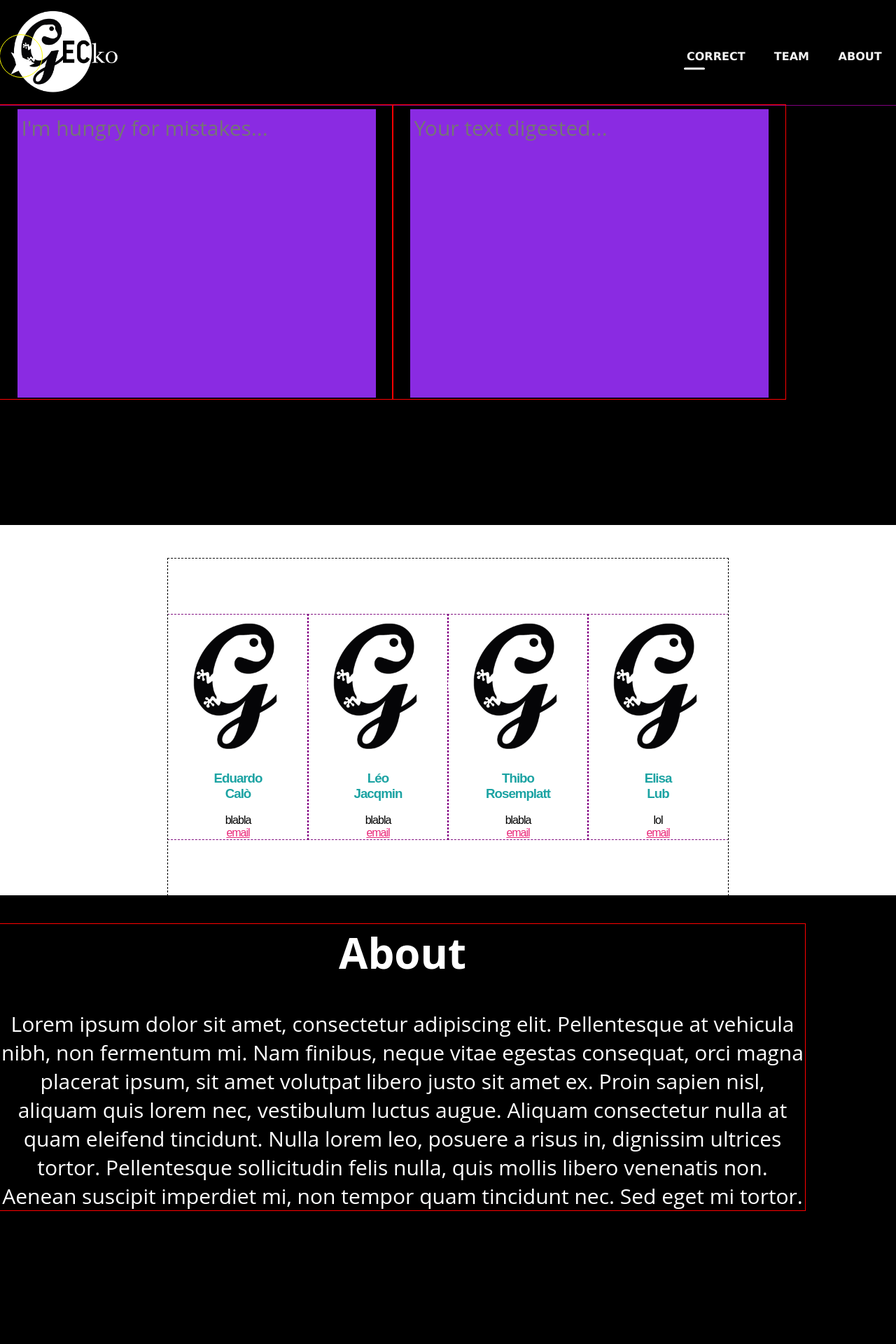
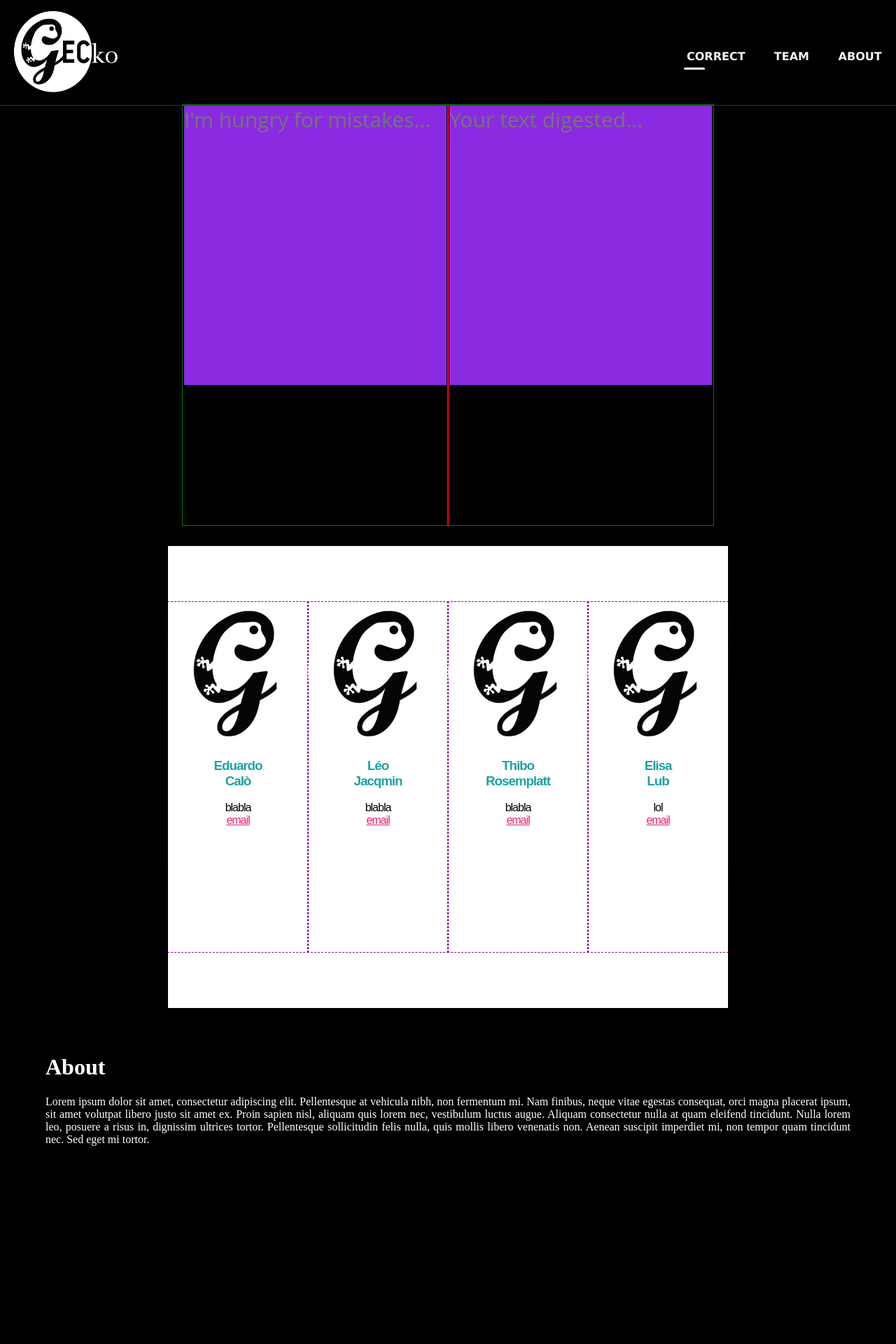
Before and after one commit to jacqle/GECko, a Flask app: page / in a window 1280 px wide. Shown: the whole page at 70% size. After the commit the page ends 1637 px from the top, so only its background shows below. Run offline with Flask 2, Linux system fonts and the light colour scheme.

Commit message:
fixed layout  (still not good)

```diff
--- a/code/webapp/static/css/style.css
+++ b/code/webapp/static/css/style.css
@@ -229,41 +209,11 @@ header {
 /* ::::::::::: MAIN :::::::::::::::::::::::::::::::::::::::::::::::::::::::: */
 /* ::::::::::::::::::::::::::::::::::::::::::::::::::::::::::::::::::::::::: */
 
-.containers-area {
-    /* outline: 1px solid purple; */
-    /* width: 1150px ; */
-    margin: auto;
-    /* display: flex; */
-}
 
-.container {
+.text-box {
     outline: 1px solid red;
-    position: relative;
     font-family: 'Open Sans', sans-serif;
     font-size: 30px;
-    /* padding-top: 20px;
-    padding-bottom: 25px;
-    -webkit-border-radius: .5em;
-    border-radius: .5em;
-    width: 200px */
-}
-
-.container-left {
-    float: left;
-    /* width: 535px; */
-    height: 420px;
-}
-
-.container-right {
-    float: left;
-    /* width: 500px; */
-    height: 420px;
-}
-
-.container-center {
-    float: left;
-    /* width: 40px; */
-    height: 420px;
 }
 
 .container-about {
@@ -272,25 +222,37 @@ header {
     color: white;
 }
 
-.main-container {
+.textboxes-container {
     min-height: 600px;
-
-    /* outline: 1px solid green */
+    /* width: 800px; */
+    margin: auto;
+    outline: 1px solid green;
+    display:inline-flex;
 }
 
-.main-container-w {
+/* .textboxes-container > .textbox{
+
+} */
+
+.team-container {
     min-height: 500px;
     background-color: white;
 
     /* outline: 1px solid green */
 }
 
-#text-box {
+fieldset.inputs{
+    padding: 0;
+    border: 0;
+}
+
+
+#text-box-input, #text-box-output {
     background:blueviolet;
-    padding: 6px;
-    margin-top: -5px;
-    margin-bottom: -15px;
-    width: 500px;
+    /* padding: 6px; */
+    /* margin-top: -5px; */
+    /* margin-bottom: -15px; */
+    /* width: 500px; */
     height: 400px;
     font-family: 'Open Sans', sans-serif;
     color: whitesmoke;
@@ -303,6 +265,7 @@ header {
     -webkit-box-shadow: 0 1px 1px #82aee8 inset;
     box-shadow: 0 0px 0px #82aee8 inset;
     resize: none;
+    padding: 0;
 }
 
 #text-box:focus {
@@ -412,12 +339,11 @@ h1.team-h1 {
 
   .team-container {
     max-width: 1000px;
-    margin: auto;
+    margin: 30px auto;
     /* border-top: 1px #e9e9e9 solid;
     border-bottom: 1px #e9e9e9 solid; */
     padding-top: 5em;
     padding-bottom: 5em;
-    margin-top: 3em;
     position: relative;
     display: inline-flex;
     outline: 1px dashed black;
@@ -502,16 +428,6 @@ h1.team-h1 {
 /* ::::::::::: MISCELLANEOUS ::::::::::::::::::::::::::::::::::::::::::::::: */
 /* ::::::::::::::::::::::::::::::::::::::::::::::::::::::::::::::::::::::::: */
 
-#post-container {
-    background: #CCC;
-    text-align: left;
-    margin-left: 10px;
-    margin-right: 10px;
-    width: auto;
-    height: auto;
-    border-radius: 10px;
-    box-shadow: 0 1px 1px rgba(0, 0, 0, .4) inset, 0 1px 0 rgba(255, 255, 255, .2);
-}
 
 .posted {
     margin-top: 30px;
@@ -549,3 +465,10 @@ h1.team-h1 {
     margin-left: 1em;
     font-size: .6em;
 }
+
+
+.container-about {
+    padding: 15px;
+    margin: auto;
+    text-align: justify;
+}
--- a/code/webapp/templates/base.html
+++ b/code/webapp/templates/base.html
@@ -1,12 +1,13 @@
 <!DOCTYPE html>
 <html>
+
 <head>
     <meta charset="utf-8">
     <meta http-equiv="X-UA-Compatible" content="IE=edge">
     <title>GECko - Gobbles up your mistakes</title>
     <meta name="description" content="">
     <meta name="viewport" content="width=device-width, initial-scale=1">
-        <link rel= "stylesheet" type= "text/css" href="{{ url_for('static', filename='css/style.css') }}">
+    <link rel="stylesheet" type="text/css" href="{{ url_for('static', filename='css/style.css') }}">
 
     <!--favicon-->
     <link rel="apple-touch-icon" sizes="57x57" href="../static/favicon/apple-icon-57x57.png">
@@ -18,7 +19,7 @@
     <link rel="apple-touch-icon" sizes="144x144" href="../static/favicon/apple-icon-144x144.png">
     <link rel="apple-touch-icon" sizes="152x152" href="../static/favicon/apple-icon-152x152.png">
     <link rel="apple-touch-icon" sizes="180x180" href="../static/favicon/apple-icon-180x180.png">
-        <link rel="icon" type="image/png" sizes="192x192"  href="../static/favicon/android-icon-192x192.png">
+    <link rel="icon" type="image/png" sizes="192x192" href="../static/favicon/android-icon-192x192.png">
     <link rel="icon" type="image/png" sizes="32x32" href="../static/favicon/favicon-32x32.png">
     <link rel="icon" type="image/png" sizes="96x96" href="../static/favicon/favicon-96x96.png">
     <link rel="icon" type="image/png" sizes="16x16" href="../static/favicon/favicon-16x16.png">
@@ -33,7 +34,7 @@
     <!--header-->
     <header id="myHeader">
         <div class="header_title">
-                <img id= "myLogo" src="../static/img/GECko_logo_recatangular.jpg" alt="GECko Logo" class="logo_header"/>
+            <img id="myLogo" src="../static/img/GECko_logo_recatangular.jpg" alt="GECko Logo" class="logo_header" />
         </div>
 
         <nav>
@@ -50,69 +51,35 @@
             </div> -->
 
     </header>
-        <!--header-->
-
-        <!--javascript-->
-        <!-- <script>
-         window.onscroll = function() {scrollFunction()};
-
-            var header = document.getElementById("myHeader");
-            var sticky = header.offsetTop;
-            var logo = document.getElementById("myLogo")
-
-            function scrollFunction() {
-              if (window.pageYOffset > sticky) {
-                header.classList.add("sticky");
-                header.style.height = "50px";
-                logo.style.height = "26px"
-                logo.style.width = "34px"
-
-              } else {
-                header.classList.remove("sticky");
-                header.style.height = "150px";
-                logo.style.height = "130px"
-                logo.style.width = "170px"
-              }
-            }
-        </script> -->
-        <!--javascript-->
 
     <!--corrector-->
-        <div class="main-container">
-            <div class="containers-area">
-
-                <div class="container-left container">
+    <div class="textboxes-container">
+        <div class="text-box input-text-box">
             <fieldset class="inputs">
-                        <textarea type="text" name="post" id="text-box" placeholder="I'm hungry for mistakes..."></textarea>
+                <textarea type="text" name="post" id="text-box-input" placeholder="I'm hungry for mistakes..."></textarea>
             </fieldset>
-                    <div id="post-container">
+        </div>
+        <div class="text-box output-text-box">
+            <fieldset class="inputs">
+                <textarea disabled type="text" name="post" id="text-box-output" placeholder="Your text digested..."></textarea>
+            </fieldset>
         </div>
     </div>
 
-                <div class="arrow-button">
+    <!-- <div class="arrow-button">
             ➤
-                </div>
+    </div> -->
 
-                <div class="container-right container">
-                    <fieldset class="inputs">
-                        <textarea disabled type="text" name="post" id="text-box" placeholder="Your text digested..."></textarea>
-                    </fieldset>
-                    <div id="post-container">
-                    </div>
-                </div>
-            </div>
     </div>
 
     <!--team-->
-        <div class="main-container-w">
-
-        <section class="cf team-container">
+    <div class="team-container">
             <!-- member1-->
             <div class="team-member">
                 <img class="team-photo" src="../static/img/GECko_logo.png">
                 <h3>Eduardo<br>Calò</h3>
                 <span>blabla</span>
-                <a class="email" href="educa95@gmail.com"><span >email</span></a>
+                <a class="email" href="educa95@gmail.com"><span>email</span></a>
             </div>
 
             <!-- member2-->
@@ -120,7 +87,7 @@
                 <img class="team-photo" src="../static/img/GECko_logo.png">
                 <h3>Léo<br>Jacqmin</h3>
                 <span>blabla</span>
-                <a class="email" href="mailto:email@something.com"><span >email</span></a>
+                <a class="email" href="mailto:email@something.com"><span>email</span></a>
             </div>
 
             <!-- member3-->
@@ -128,7 +95,7 @@
                 <img class="team-photo" src="../static/img/GECko_logo.png">
                 <h3>Thibo<br>Rosemplatt</h3>
                 <span>blabla</span>
-                <a class="email" href="mailto:email@something.com"><span >email</span></a>
+                <a class="email" href="mailto:email@something.com"><span>email</span></a>
             </div>
 
             <!-- member3-->
@@ -136,17 +103,22 @@
                 <img class="team-photo" src="../static/img/GECko_logo.png">
                 <h3>Elisa<br>Lub</h3>
                 <span>lol</span>
-                    <a class="email" href="mailto:email@something.com"><span >email</span></a>
+                <a class="email" href="mailto:email@something.com"><span>email</span></a>
             </div>
     </div>
 
     <!--about-->
-        <div class="main-container">
-            <div class="container-about container">
+    <div class="container-about">
         <h1>About</h1>
-                <p> Lorem ipsum dolor sit amet, consectetur adipiscing elit. Pellentesque at vehicula nibh, non fermentum mi. Nam finibus, neque vitae egestas consequat, orci magna placerat ipsum, sit amet volutpat libero justo sit amet ex. Proin sapien nisl, aliquam quis lorem nec, vestibulum luctus augue. Aliquam consectetur nulla at quam eleifend tincidunt. Nulla lorem leo, posuere a risus in, dignissim ultrices tortor. Pellentesque sollicitudin felis nulla, quis mollis libero venenatis non. Aenean suscipit imperdiet mi, non tempor quam tincidunt nec. Sed eget mi tortor.</p>
-            </div>
+        <p> Lorem ipsum dolor sit amet, consectetur adipiscing elit. Pellentesque at vehicula nibh, non fermentum mi.
+            Nam finibus, neque vitae egestas consequat, orci magna placerat ipsum, sit amet volutpat libero justo sit
+            amet ex. Proin sapien nisl, aliquam quis lorem nec, vestibulum luctus augue. Aliquam consectetur nulla at
+            quam eleifend tincidunt. Nulla lorem leo, posuere a risus in, dignissim ultrices tortor. Pellentesque
+            sollicitudin felis nulla, quis mollis libero venenatis non. Aenean suscipit imperdiet mi, non tempor quam
+            tincidunt nec. Sed eget mi tortor.</p>
     </div>
 
+    <!-- <script type="text/javascript" src="../static/js/sticky.js"></script> -->
 </body>
+
 </html>
```
Also changed, not shown: other parts of code/webapp/static/css/style.css (+0 -56 lines). Lines whose indentation alone changed are shown as unchanged.
